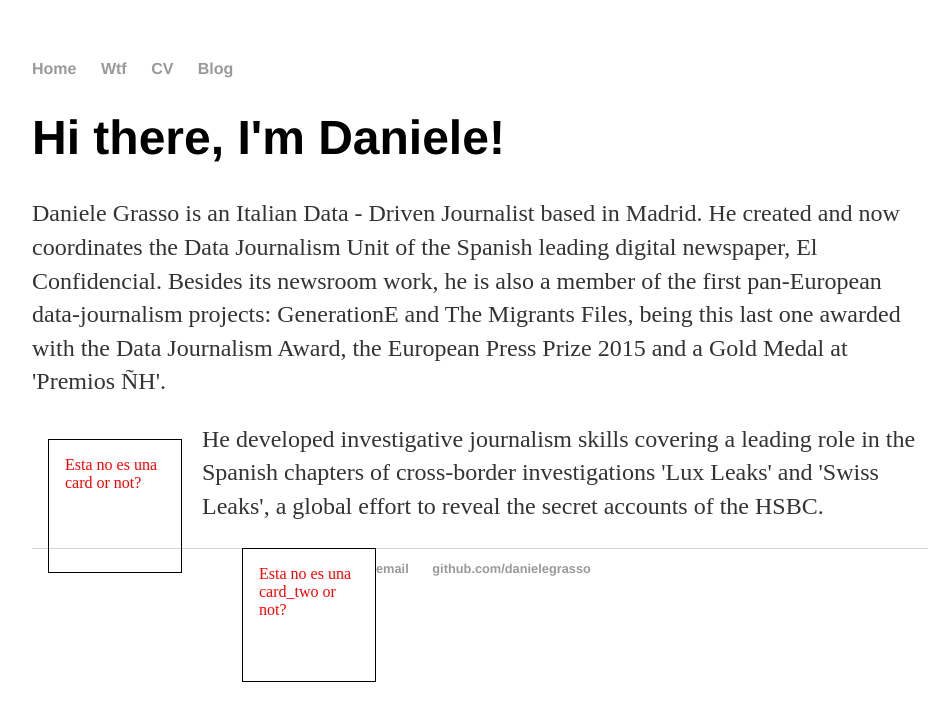
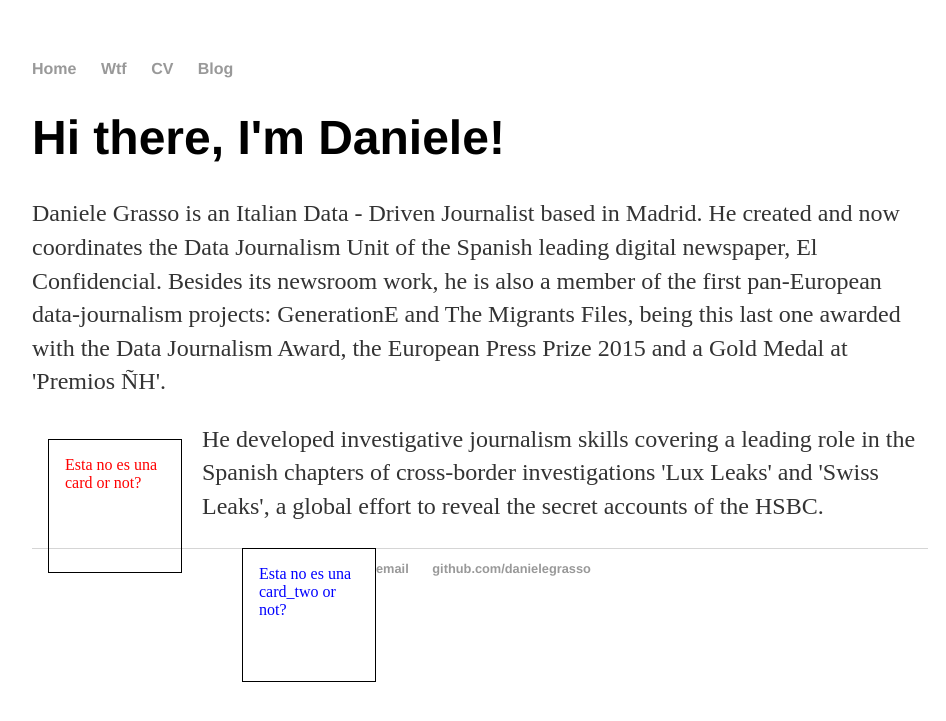
Before and after one commit to danielegrasso/danielegrasso.github.io, a Jekyll site: the page built from index.html, in a window 1280 px wide. Shown: the top 721 px of the page, without its empty margins (160-1106 px from the left). Built offline with Jekyll 4.4.1, drawn with Linux system fonts in a browser that asks for light colours.

Commit message:
Update main.css
Changing card_two color

```diff
--- a/css/main.css
+++ b/css/main.css
@@ -51,7 +51,7 @@ ul.posts li {
     float: left;
     }
 .card_two {
-    color: red;
+    color: blue;
     width: 100px;
     height: 100px;
     margin-left: 40px;
```
